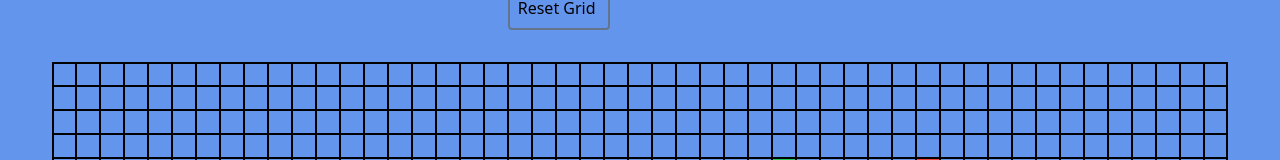
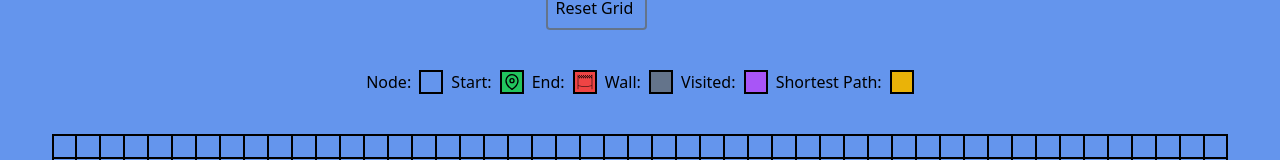
Before and after one commit to zaneaw/pathfinding-visualizer, a Next.js app: page / in a window 1280 px wide. Shown: the part 226-386 px from the top of the page. Built offline with nearby package versions, Linux system fonts and the light colour scheme.

Commit message:
grid key toolbar and options

```diff
--- /dev/null
+++ b/components/GridKeyOption.tsx
@@ -0,0 +1,20 @@
+import React from 'react';
+
+interface Props {
+    keyName: string;
+    KeyIcon?: React.ElementType;
+    keyStyles?: string;
+}
+
+const GridKeyOption: React.FC<Props> = ({keyName, KeyIcon, keyStyles}) => {
+    return (
+        <div className='flex flex-row gap-1 items-center justify-center'>
+            <p>{keyName}:&nbsp;</p>
+            <div className={`w-6 h-6 flex justify-center items-center border-2 border-black ${keyStyles ? keyStyles : ''}`}>
+                {KeyIcon ? <KeyIcon /> : ''}
+            </div>
+        </div>
+    );
+};
+
+export default GridKeyOption;
--- /dev/null
+++ b/components/GridKeyToolbar.tsx
@@ -0,0 +1,19 @@
+import React from 'react';
+import GridKeyOption from './GridKeyOption';
+import { FiMapPin } from 'react-icons/fi';
+import { GiFinishLine } from 'react-icons/gi';
+
+const GridKeyToolbar = () => {
+    return (
+        <div className='flex flex-row items-center justify-around flex-wrap px-2 pb-2 gap-2'>
+            <GridKeyOption keyName="Node" />
+            <GridKeyOption keyName="Start" KeyIcon={FiMapPin} keyStyles="bg-green-500" />
+            <GridKeyOption keyName="End" KeyIcon={GiFinishLine} keyStyles="bg-red-500" />
+            <GridKeyOption keyName="Wall" keyStyles="bg-slate-500" />
+            <GridKeyOption keyName="Visited" keyStyles="bg-purple-500" />
+            <GridKeyOption keyName="Shortest Path" keyStyles="bg-yellow-500" />
+        </div>
+    );
+};
+
+export default GridKeyToolbar;
```
